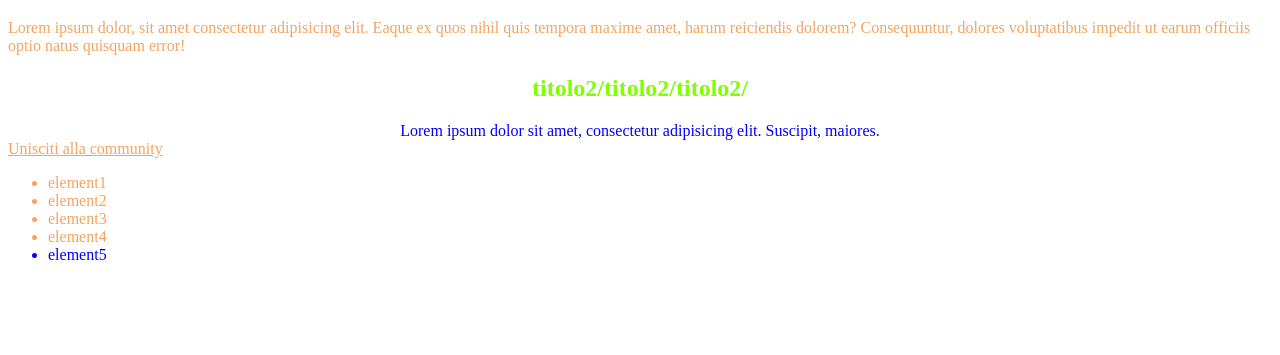
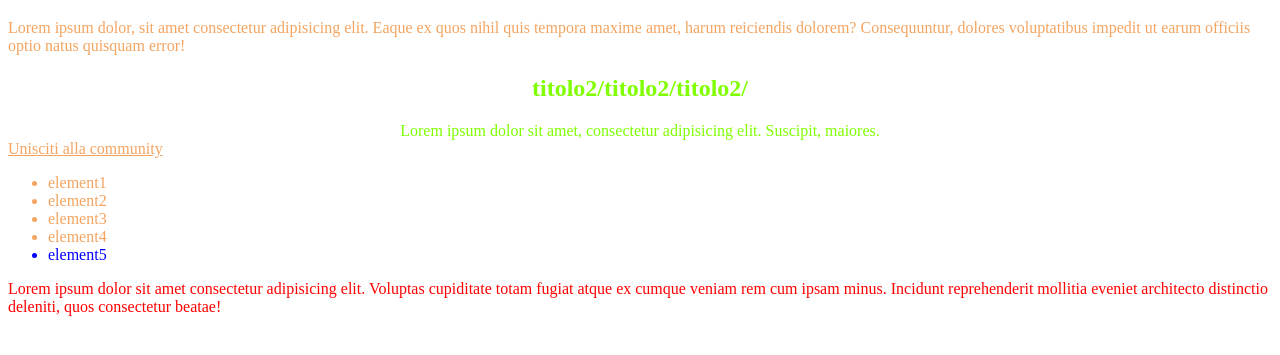
Before and after one commit to RemD95/html-lezioni-, a plain HTML site: page index.html in a window 1280 px wide. Shown: the part 61-416 px from the top of the page. Drawn offline with Linux system fonts and the light colour scheme.

Commit message:
added red paragraph

```diff
--- a/index.html
+++ b/index.html
@@ -23,6 +23,7 @@
         <li>element4</li>
         <li>element5</li>
     </ul>
-
+    <!--red paragraph-->
+    <p class="redp">Lorem ipsum dolor sit amet consectetur adipisicing elit. Voluptas cupiditate totam fugiat atque ex cumque veniam rem cum ipsam minus. Incidunt reprehenderit mollitia eveniet architecto distinctio deleniti, quos consectetur beatae!</p>
 </body>
 </html>
--- a/style.css
+++ b/style.css
@@ -22,6 +22,9 @@ a:hover {
     color: fuchsia;
     text-align: center;
 }
-:last-child {
+li:last-child {
     color: blue;
 }
+.redp {
+    color:red
+}
```
